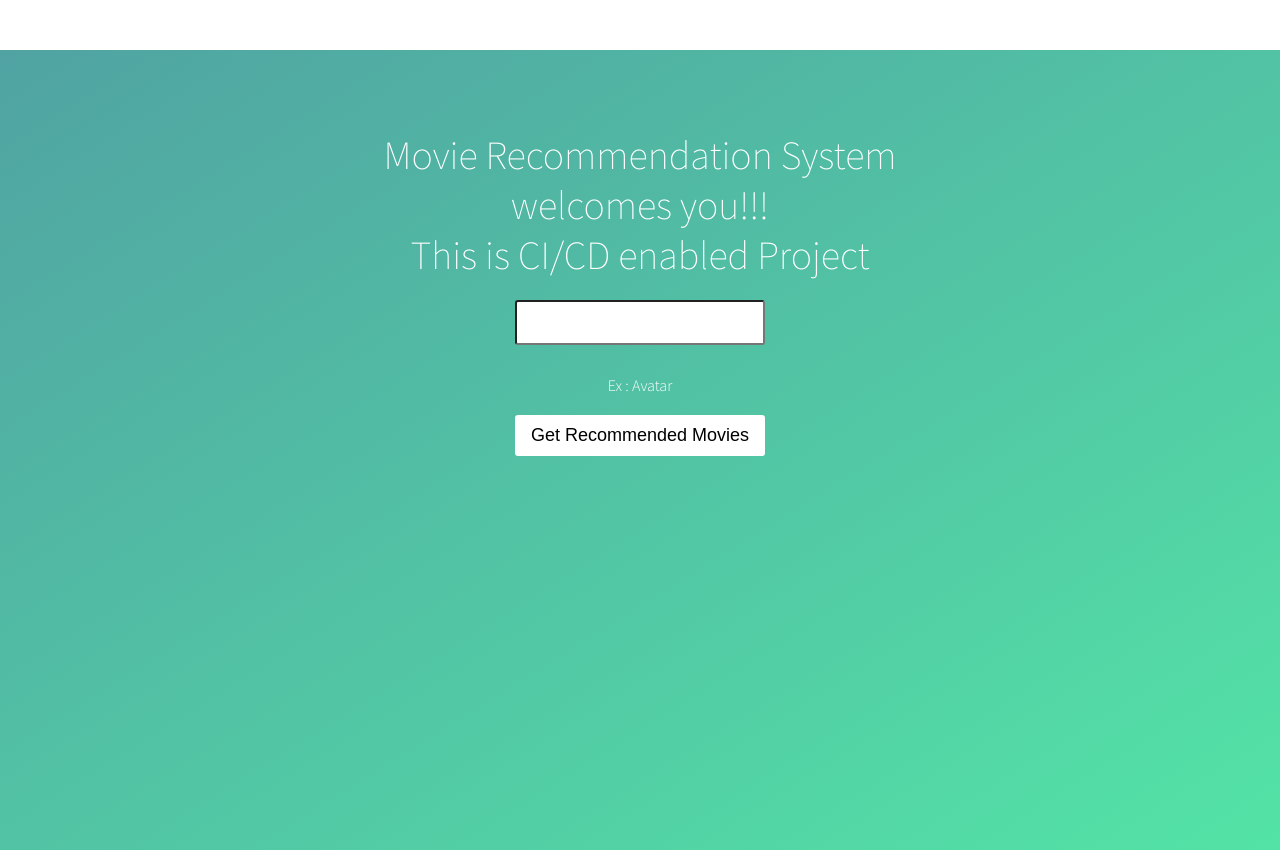
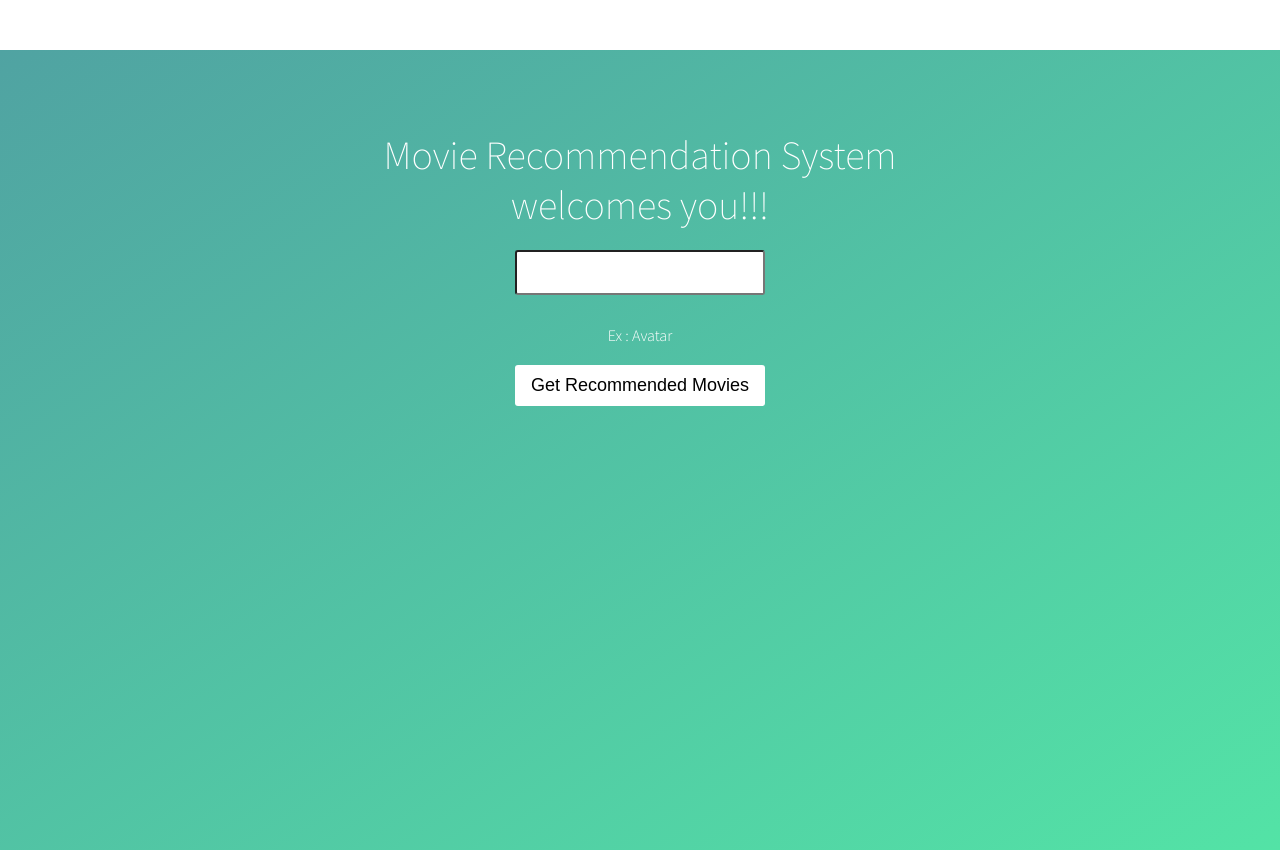
Before and after one commit to sudo-ranjith/recommendation_engine, a Django app: page /movie/home in a window 1280 px wide. Run offline with Django 3.2, Linux system fonts and the light colour scheme.

Commit message:
Update welcome.html
CI/CD testing process

```diff
--- a/app/templates/welcome.html
+++ b/app/templates/welcome.html
@@ -3,7 +3,7 @@
 
 <!--Start here-->
 
-		<h1>Movie Recommendation System <br> welcomes you!!! <br> This is CI/CD enabled Project</h1>
+		<h1>Movie Recommendation System <br> welcomes you!!!</h1>
 
 		<form class="form" action="/movie/recommended" method="get">
 			<input type="movie_name" name="movie_name" placeholder="Enter Movie name"><br>
```
